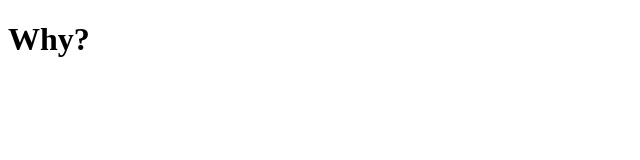
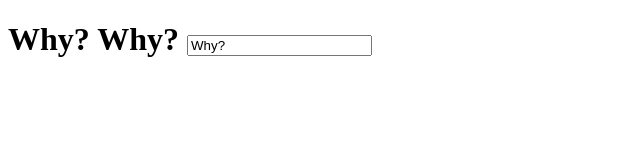
Before and after one commit to DevHorny/CuevaOtaku, a plain HTML site: page contenido.html in a window 1280 px wide. Shown: the whole page, without its empty margins (0-640 px from the left). Drawn offline with Linux system fonts and the light colour scheme.

Commit message:
Update
a

```diff
--- a/contenido.html
+++ b/contenido.html
@@ -10,6 +10,7 @@
 
 <body>
 <h1> Why?
+   <label>Why?</label> <input type="text" name="Why?" id="" value="Why?" >
 </body>
 
 </html>
```
